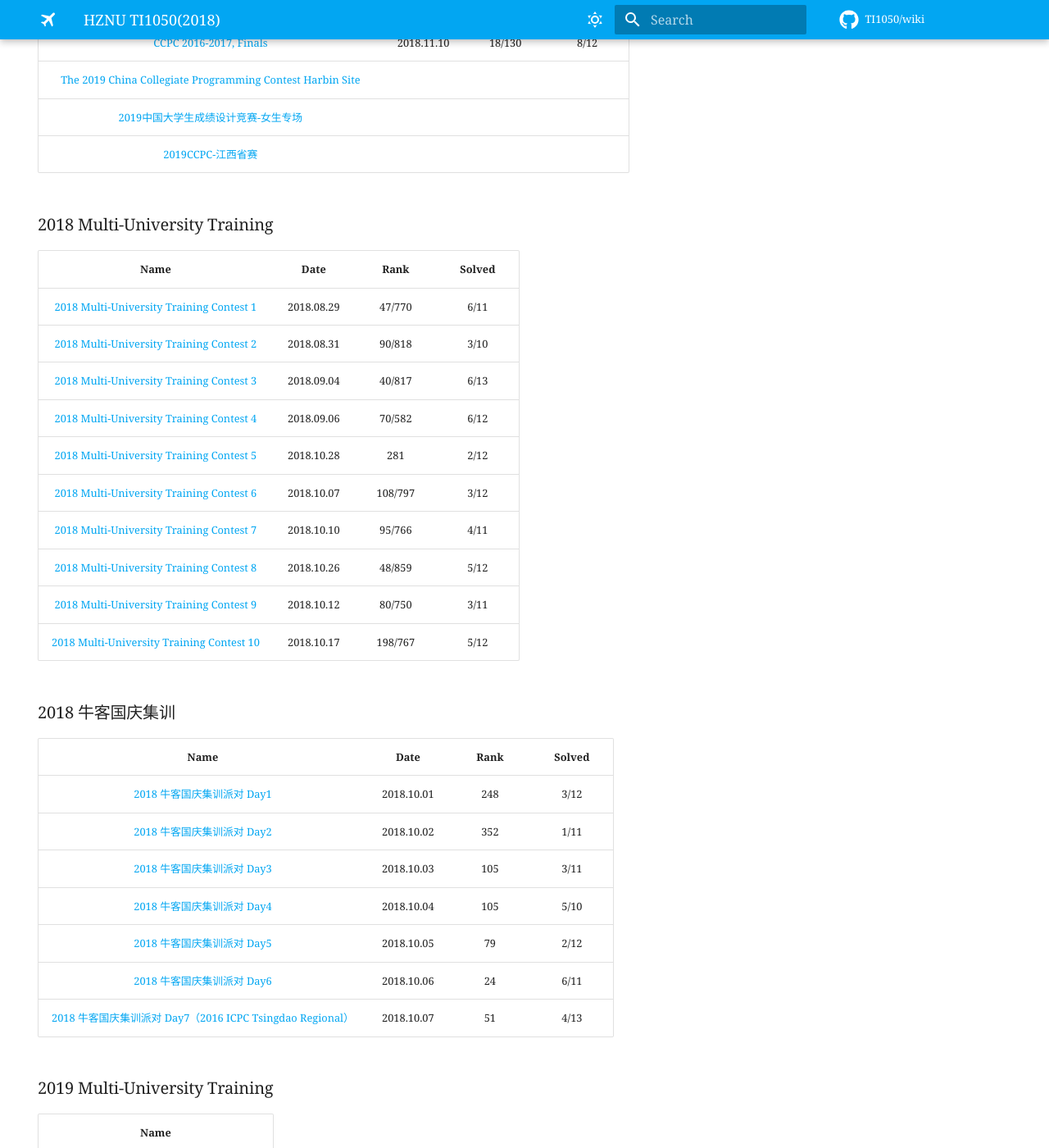
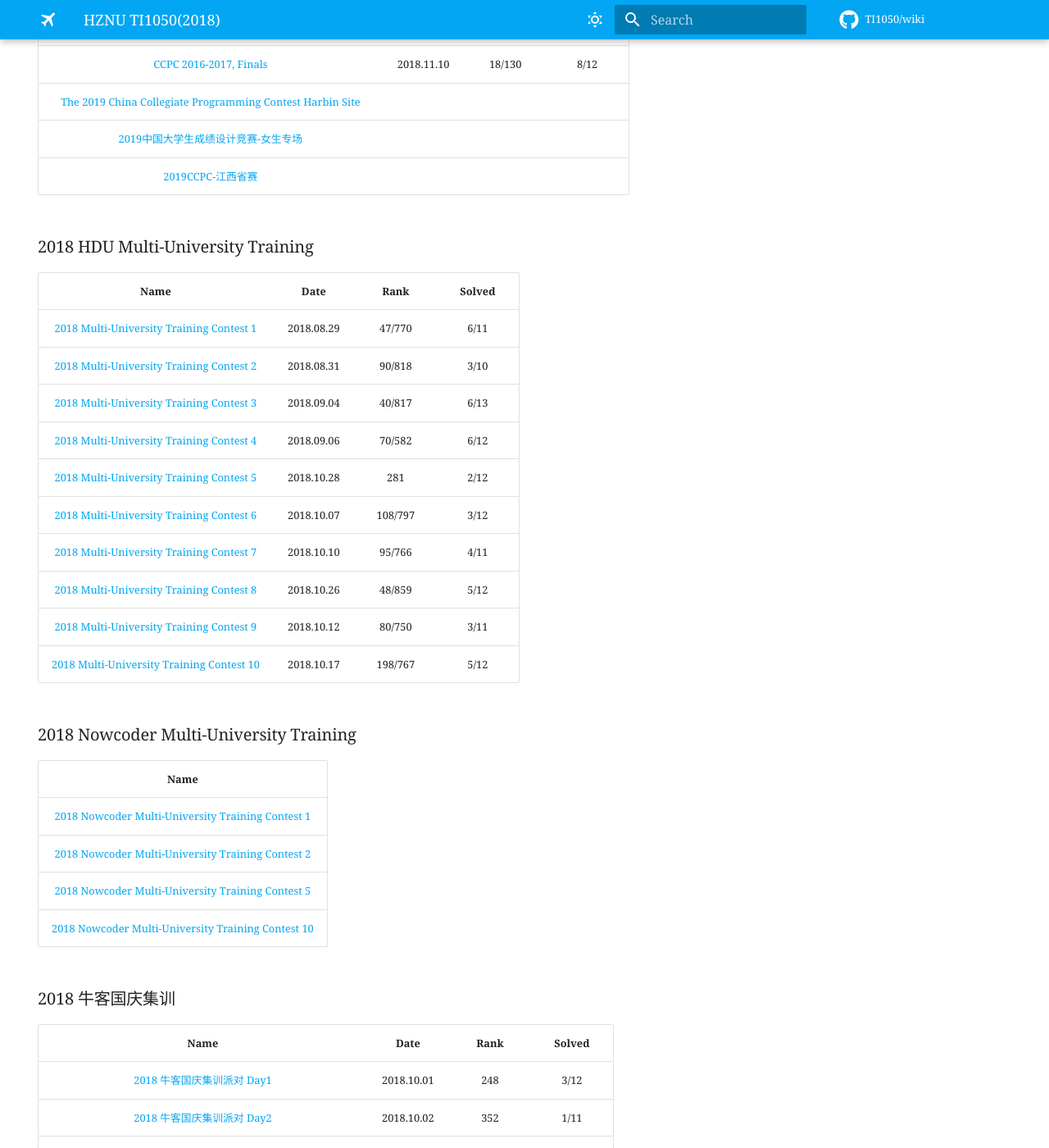
Before and after one commit to TI-1050/wiki, an MkDocs documentation site: the page built from docs/index.md, in a window 1280 px wide and 1400 px high, scrolled down 5480 px. Shown: the whole window at 82% size. Built offline with MkDocs 1.6.1 and Material for MkDocs 9.7.7, drawn with Linux system fonts in a browser that asks for light colours; some web fonts are replaced; comment, search, counter and statistics services are not loaded; some of the changed text lies outside the part shown.

Commit message:
feat: 2018 nowcoder multi university index

```diff
--- a/docs/index.md
+++ b/docs/index.md
@@ -130,7 +130,7 @@ Comment:
 |             [2019中国大学生成绩设计竞赛-女生专场](https://www.cnblogs.com/Dup4/p/11192685.html)             |            |        |        |
 |                     [2019CCPC-江西省赛 ](https://www.cnblogs.com/Dup4/p/11223762.html)                      |            |        |        |
 
-### 2018 Multi-University Training
+### 2018 HDU Multi-University Training
 
 |                                                     Name                                                     |    Date    |  Rank   | Solved |
 | :----------------------------------------------------------------------------------------------------------: | :--------: | :-----: | :----: |
@@ -145,6 +145,15 @@ Comment:
 |  [2018 Multi-University Training Contest 9](./trainings/2018-Multi-University-Trainings/Contest-9/index.md)  | 2018.10.12 | 80/750  |  3/11  |
 | [2018 Multi-University Training Contest 10](./trainings/2018-Multi-University-Trainings/Contest-10/index.md) | 2018.10.17 | 198/767 |  5/12  |
 
+### 2018 Nowcoder Multi-University Training
+
+|                                                Name                                                |
+| :------------------------------------------------------------------------------------------------: |
+| [2018 Nowcoder Multi-University Training Contest 1](https://www.cnblogs.com/Dup4/p/11108577.html)  |
+| [2018 Nowcoder Multi-University Training Contest 2](https://www.cnblogs.com/Dup4/p/11108613.html)  |
+| [2018 Nowcoder Multi-University Training Contest 5](https://www.cnblogs.com/Dup4/p/11108589.html)  |
+| [2018 Nowcoder Multi-University Training Contest 10](https://www.cnblogs.com/Dup4/p/11108582.html) |
+
 ### 2018 牛客国庆集训
 
 |                                                   Name                                                   |    Date    | Rank  | Solved |
@@ -157,7 +166,7 @@ Comment:
 |                [2018 牛客国庆集训派对 Day6](https://www.cnblogs.com/Dup4/p/9747773.html)                 | 2018.10.06 |  24   |  6/11  |
 | [2018 牛客国庆集训派对 Day7（2016 ICPC Tsingdao Regional）](https://www.cnblogs.com/Dup4/p/9750466.html) | 2018.10.07 |  51   |  4/13  |
 
-### 2019 Multi-University Training
+### 2019 HDU Multi-University Training
 
 |                                           Name                                            |
 | :---------------------------------------------------------------------------------------: |
@@ -172,7 +181,7 @@ Comment:
 | [2019 Multi-University Training Contest 9](https://www.cnblogs.com/Dup4/p/11420697.html)  |
 | [2019 Multi-University Training Contest 10](https://www.cnblogs.com/Dup4/p/11426430.html) |
 
-### 2019 牛客多校
+### 2019 Nowcoder Multi-University Training
 
 |                                      Name                                      |
 | :----------------------------------------------------------------------------: |
```
